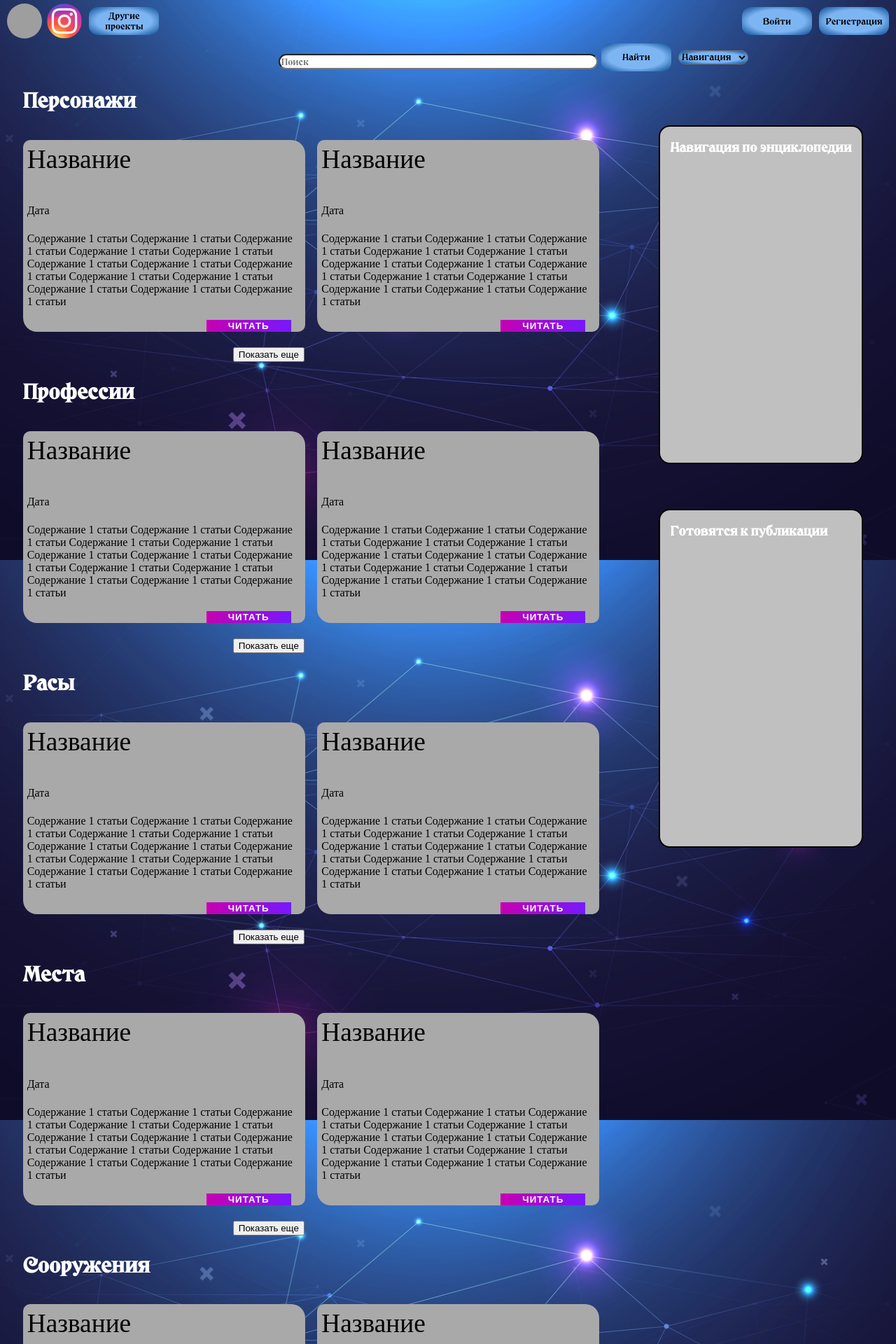
After one commit to E-Newman/LSS, a PHP site: page /world.php in a window 1280 px wide. The commit adds this page. Shown: the top 1920 px of the page at 70% size. Run offline with PHP 8.4, Linux system fonts and the light colour scheme; some libraries are stand-ins or nearby versions; grey boxes are pictures that could not be loaded.

Commit message:
World and article page templates

```diff
--- a/styleforexperiments.css
+++ b/styleforexperiments.css
@@ -92,8 +92,6 @@ div.content {
 }
 
 .eventblock {
-    /*position: relative;*/
-    /*bottom: 17em;*/
     background-color: silver;
     width: 30em;
     height: 30em;
@@ -122,6 +120,12 @@ h2 {
     font-family: Columbina;
     font-size: 30px;
     color: white;
+}
+
+h3 {
+	font-family: Columbina;
+    color: white;
+	margin-left:5%;
 }
 
 .sub {
--- a/wiki.php
+++ b/wiki.php
@@ -119,7 +119,7 @@ echo ' <link rel="stylesheet" type="text/css" href="styleforexperiments.css"> ';
 		<div class="content">
 			<div style=" padding-top:1%; padding-bottom:1%;">
 				<div class="sub" style="margin-left:14em; display:inline-block;">Дрэго</div>
-				<img id="dregoim" src="images/planet.png" height=80px width=80px style="border-radius:50%; margin-left:85%;  display:inline-block;"/>
+				<a href='world.php'><img id="dregoim" src="images/planet.png" height=80px width=80px style="border-radius:50%; margin-left:85%;  display:inline-block;"/></a>
 				<div class="worldhint" id="dregohint" style="margin-left:35%">
 					<p>Название мира: Астарм</p>
 					<p>Книги по миру: "Дрэго", "Тинни и Тени"</p>
@@ -141,7 +141,7 @@ echo ' <link rel="stylesheet" type="text/css" href="styleforexperiments.css"> ';
 				</div>
 			</div>
 			<div class="eventblock">
-				<h3 style="font-family:Columbina; margin-left:1em;">Ближайшие события</h3>
+				<h3>Ближайшие события</h3>
 				<div style="height:70%;">
 					<!--TODO сюда грузим события-->
 				</div>
--- /dev/null
+++ b/world.php
@@ -0,0 +1,497 @@
+<?php
+    session_start();
+?>
+<!DOCTYPE html>
+
+<html lang="en" xmlns="http://www.w3.org/1999/xhtml">
+<head>
+<?php if(empty($_SESSION['login'])){
+		echo ' <link rel="stylesheet" type="text/css" href="styleforexperiments.css"> ';
+	} else {
+		echo ' <link rel="stylesheet" type="text/css" href="styleBySanya.css"> ';
+	}
+?>
+<meta charset="utf-8" />
+<title>Лианкины истории: мир</title> <!--TODO: название мира через запрос-->
+<link rel="stylesheet" href="libs/magnific-popup/magnific-popup.css">
+<script src="http://ajax.googleapis.com/ajax/libs/jquery/1.7.1/jquery.min.js" type="text/javascript"></script>
+<script src="/JS/scripts.js" type="text/javascript"></script>
+<script src="libs/magnific-popup/jquery.magnific-popup.min.js"></script>
+<script type="text/javascript">
+	var links = { 'index': 'index.php', 'wiki': 'wiki.php', 'news': 'news.php' };
+</script>
+<style>
+	h2 {
+		margin-left: 1.5%;
+	}
+	.b {
+		width: 45%;
+	}
+	.eventblock {
+		width: 90%;
+		margin-left: 0%;
+		margin-right:5%;
+	}
+</style>
+</head>
+<header class = "headfoot">
+	<div class = "head" style="margin-left: 5px;">
+        <div class="headfoot" style="height:0.1em"></div>
+            <button id="logo" onClick='location.href="https://vk.com/liankastory"' style="background: url(source/vk.png) round"></button>
+			<button id="logo" onClick='location.href="https://instagram.com/firstova.helena"' style= "background: url(source/inst.png) round"></button>
+			<button class="headbutton">Другие проекты</button>
+        </div>
+		<div class = "head" style="margin-right: 5px; ">
+			<button class="headbutton popup auth" href = "#loginForm">Войти</button>
+            <button class="headbutton user" onClick='location.href="userlc.php"' >Личный кабинет</button>
+			<button class="headbutton popup auth" href = "#regForm">Регистрация</button>
+        </div>
+	</div>
+</header>
+<body>
+    <div>
+        <div class="headfoot" style="height:0.1em"></div>
+        <div class="hidden">
+            <form id="regForm" action="reg.php" method="POST" onsubmit="return false">
+                <h1>Регистрация</h1>
+                <p>Имя пользователя:</p>
+                <input id="regField1" type="text" name="name" required maxlength="15"/><br>
+                <p id="errField1" style="display:none; color:red;">Никнейм должен состоять из английских букв и цифр</p>
+                <p id="errField11" style="display:none; color:red;">Никнейм уже занят</p>
+                <p>E-mail:</p>
+                <input id="regField2" type="text" name="email" required maxlength="30"/><br>
+                <p id="errField2" style="display:none; color:red;">Введите корректный e-mail</p>
+                <p id="errField22" style="display:none; color:red;">e-mail занят</p>
+                <p>Пароль:</p>
+                <input id="regField3" type="password" name="password" required maxlength="32"/><br>
+				<p id="errField3" style="display:none; color:red;">Пароль должен состоять минимум из 8 символов и максимум из 32</p>
+                <p id="errField4" style="display:none; color:red;">Пароль должен содержать минимум 1 цифру, 1 букву каждого регистра и минимум 8 символов</p>
+
+                <p>Повторите пароль:</p>
+                <input id="regField4" type="password" name="password1" required maxlength="32"/><br>
+				<p id="errField5" style="display:none; color:red;">Пароли не совпадают</p>
+                <p>
+                    <input id="regField5" type="checkbox" name="personal" required />
+                    Я соглашаюсь на обработку персональных данных
+                </p>
+				<p id="errField6" style="display:none; color:red;">Согласитесь, ну пожалуйста!</p>
+                <p>
+                    <input type="checkbox" name="personal" />
+                    Подписаться на e-mail рассылку(Необязательно)
+                </p>
+                <div style="text-align:center">
+                    <button id="regComplete"  > Зарегистрироваться</button>
+                </div>
+            </form>
+        </div>
+        <div class="hidden">
+            <form id="loginForm" action="login.php" method="POST" onsubmit="return false">
+                <h1>Войти</h1>
+                <p>Имя пользователя:</p>
+                <input id="logField1" type="text" name="name" required maxlength="15"/><br>
+                <p id="errlogField1" style="display:none; color:red;">Такого пользователя не существует</p>
+                <p>Пароль:</p>
+                <input id="logField2" type="password" name="password" required maxlength="32"/><br>
+                <p id="errlogField2" style="display:none; color:red;">Неправильный пароль</p>
+                <div style="text-align:center">
+                    <button id="logComplete">Войти</button>
+                    <button>Забыли пароль?</button>
+				</div>
+				</form>
+        </div>
+		<div class="content">
+			<input name="search" type="text" style="font-family: Columbina; margin-left:15%; margin-top:1em; width:35%; height:40%;
+				border-radius: 1em;" placeholder="Поиск"/>
+			<button class="headbutton" style="width:5%">Найти</button>
+			<!--TODO: попытка перейти выдаёт undefined-->
+			<select id = "select" class="navsel">
+				<option value="0">Навигация</option>
+				<option value="index">Главная страница</option>
+				<option value="wiki">Вселенная</option>
+				<option value="news">Новости</option>
+				<option>Блог</option>
+				<option>Книги</option>
+				<option>Обратная связь</option>
+			</select>
+		</div>
+		<div class="content">
+			<div style="margin-right:1%; width:70%;">
+				<h2>Персонажи</h2>
+				<div class="b">
+					<p class="a">
+						Название
+					</p>
+					<p class="b">
+						Дата
+					</p>
+					<p class="c">
+						Содержание 1 статьи
+						Содержание 1 статьи
+						Содержание 1 статьи
+						Содержание 1 статьи
+						Содержание 1 статьи
+						Содержание 1 статьи
+						Содержание 1 статьи
+						Содержание 1 статьи
+						Содержание 1 статьи
+						Содержание 1 статьи
+						Содержание 1 статьи
+						Содержание 1 статьи
+						Содержание 1 статьи
+					</p>
+					<button class="btn">Читать</button>
+				</div>
+				<div class="b">
+					<p class="a">
+						Название
+					</p>
+					<p class="b">
+						Дата
+					</p>
+					<p class="c">
+						Содержание 1 статьи
+						Содержание 1 статьи
+						Содержание 1 статьи
+						Содержание 1 статьи
+						Содержание 1 статьи
+						Содержание 1 статьи
+						Содержание 1 статьи
+						Содержание 1 статьи
+						Содержание 1 статьи
+						Содержание 1 статьи
+						Содержание 1 статьи
+						Содержание 1 статьи
+						Содержание 1 статьи
+					</p>
+					<button class="btn">Читать</button>
+				</div>
+				<h5>
+					<input id="show_more1" count_show="0" count_add="3" type_query="1" type="button" class="loadmore" value="Показать еще" />
+				</h5>
+				<h2>Профессии</h2>
+				<div class="b">
+					<p class="a">
+						Название
+					</p>
+					<p class="b">
+						Дата
+					</p>
+					<p class="c">
+						Содержание 1 статьи
+						Содержание 1 статьи
+						Содержание 1 статьи
+						Содержание 1 статьи
+						Содержание 1 статьи
+						Содержание 1 статьи
+						Содержание 1 статьи
+						Содержание 1 статьи
+						Содержание 1 статьи
+						Содержание 1 статьи
+						Содержание 1 статьи
+						Содержание 1 статьи
+						Содержание 1 статьи
+					</p>
+					<button class="btn">Читать</button>
+				</div>
+				<div class="b">
+					<p class="a">
+						Название
+					</p>
+					<p class="b">
+						Дата
+					</p>
+					<p class="c">
+						Содержание 1 статьи
+						Содержание 1 статьи
+						Содержание 1 статьи
+						Содержание 1 статьи
+						Содержание 1 статьи
+						Содержание 1 статьи
+						Содержание 1 статьи
+						Содержание 1 статьи
+						Содержание 1 статьи
+						Содержание 1 статьи
+						Содержание 1 статьи
+						Содержание 1 статьи
+						Содержание 1 статьи
+					</p>
+					<button class="btn">Читать</button>
+				</div>
+				<h5>
+					<input id="show_more1" count_show="0" count_add="3" type_query="1" type="button" class="loadmore" value="Показать еще" />
+				</h5>
+				<h2>Расы</h2>
+				<div class="b">
+					<p class="a">
+						Название
+					</p>
+					<p class="b">
+						Дата
+					</p>
+					<p class="c">
+						Содержание 1 статьи
+						Содержание 1 статьи
+						Содержание 1 статьи
+						Содержание 1 статьи
+						Содержание 1 статьи
+						Содержание 1 статьи
+						Содержание 1 статьи
+						Содержание 1 статьи
+						Содержание 1 статьи
+						Содержание 1 статьи
+						Содержание 1 статьи
+						Содержание 1 статьи
+						Содержание 1 статьи
+					</p>
+					<button class="btn">Читать</button>
+				</div>
+				<div class="b">
+					<p class="a">
+						Название
+					</p>
+					<p class="b">
+						Дата
+					</p>
+					<p class="c">
+						Содержание 1 статьи
+						Содержание 1 статьи
+						Содержание 1 статьи
+						Содержание 1 статьи
+						Содержание 1 статьи
+						Содержание 1 статьи
+						Содержание 1 статьи
+						Содержание 1 статьи
+						Содержание 1 статьи
+						Содержание 1 статьи
+						Содержание 1 статьи
+						Содержание 1 статьи
+						Содержание 1 статьи
+					</p>
+					<button class="btn">Читать</button>
+				</div>
+				<h5>
+					<input id="show_more1" count_show="0" count_add="3" type_query="1" type="button" class="loadmore" value="Показать еще" />
+				</h5>
+				<h2>Места</h2>
+				<div class="b">
+					<p class="a">
+						Название
+					</p>
+					<p class="b">
+						Дата
+					</p>
+					<p class="c">
+						Содержание 1 статьи
+						Содержание 1 статьи
+						Содержание 1 статьи
+						Содержание 1 статьи
+						Содержание 1 статьи
+						Содержание 1 статьи
+						Содержание 1 статьи
+						Содержание 1 статьи
+						Содержание 1 статьи
+						Содержание 1 статьи
+						Содержание 1 статьи
+						Содержание 1 статьи
+						Содержание 1 статьи
+					</p>
+					<button class="btn">Читать</button>
+				</div>
+				<div class="b">
+					<p class="a">
+						Название
+					</p>
+					<p class="b">
+						Дата
+					</p>
+					<p class="c">
+						Содержание 1 статьи
+						Содержание 1 статьи
+						Содержание 1 статьи
+						Содержание 1 статьи
+						Содержание 1 статьи
+						Содержание 1 статьи
+						Содержание 1 статьи
+						Содержание 1 статьи
+						Содержание 1 статьи
+						Содержание 1 статьи
+						Содержание 1 статьи
+						Содержание 1 статьи
+						Содержание 1 статьи
+					</p>
+					<button class="btn">Читать</button>
+				</div>
+				<h5>
+					<input id="show_more1" count_show="0" count_add="3" type_query="1" type="button" class="loadmore" value="Показать еще" />
+				</h5>
+				<h2>Сооружения</h2>
+				<div class="b">
+					<p class="a">
+						Название
+					</p>
+					<p class="b">
+						Дата
+					</p>
+					<p class="c">
+						Содержание 1 статьи
+						Содержание 1 статьи
+						Содержание 1 статьи
+						Содержание 1 статьи
+						Содержание 1 статьи
+						Содержание 1 статьи
+						Содержание 1 статьи
+						Содержание 1 статьи
+						Содержание 1 статьи
+						Содержание 1 статьи
+						Содержание 1 статьи
+						Содержание 1 статьи
+						Содержание 1 статьи
+					</p>
+					<button class="btn">Читать</button>
+				</div>
+				<div class="b">
+					<p class="a">
+						Название
+					</p>
+					<p class="b">
+						Дата
+					</p>
+					<p class="c">
+						Содержание 1 статьи
+						Содержание 1 статьи
+						Содержание 1 статьи
+						Содержание 1 статьи
+						Содержание 1 статьи
+						Содержание 1 статьи
+						Содержание 1 статьи
+						Содержание 1 статьи
+						Содержание 1 статьи
+						Содержание 1 статьи
+						Содержание 1 статьи
+						Содержание 1 статьи
+						Содержание 1 статьи
+					</p>
+					<button class="btn">Читать</button>
+				</div>
+				<h5>
+					<input id="show_more1" count_show="0" count_add="3" type_query="1" type="button" class="loadmore" value="Показать еще" />
+				</h5>
+				<h2>События</h2>
+				<div class="b">
+					<p class="a">
+						Название
+					</p>
+					<p class="b">
+						Дата
+					</p>
+					<p class="c">
+						Содержание 1 статьи
+						Содержание 1 статьи
+						Содержание 1 статьи
+						Содержание 1 статьи
+						Содержание 1 статьи
+						Содержание 1 статьи
+						Содержание 1 статьи
+						Содержание 1 статьи
+						Содержание 1 статьи
+						Содержание 1 статьи
+						Содержание 1 статьи
+						Содержание 1 статьи
+						Содержание 1 статьи
+					</p>
+					<button class="btn">Читать</button>
+				</div>
+				<div class="b">
+					<p class="a">
+						Название
+					</p>
+					<p class="b">
+						Дата
+					</p>
+					<p class="c">
+						Содержание 1 статьи
+						Содержание 1 статьи
+						Содержание 1 статьи
+						Содержание 1 статьи
+						Содержание 1 статьи
+						Содержание 1 статьи
+						Содержание 1 статьи
+						Содержание 1 статьи
+						Содержание 1 статьи
+						Содержание 1 статьи
+						Содержание 1 статьи
+						Содержание 1 статьи
+						Содержание 1 статьи
+					</p>
+					<button class="btn">Читать</button>
+				</div>
+				<h5>
+					<input id="show_more1" count_show="0" count_add="3" type_query="1" type="button" class="loadmore" value="Показать еще" />
+				</h5>
+				<h2>Артефакты</h2>
+				<div class="b">
+					<p class="a">
+						Название
+					</p>
+					<p class="b">
+						Дата
+					</p>
+					<p class="c">
+						Содержание 1 статьи
+						Содержание 1 статьи
+						Содержание 1 статьи
+						Содержание 1 статьи
+						Содержание 1 статьи
+						Содержание 1 статьи
+						Содержание 1 статьи
+						Содержание 1 статьи
+						Содержание 1 статьи
+						Содержание 1 статьи
+						Содержание 1 статьи
+						Содержание 1 статьи
+						Содержание 1 статьи
+					</p>
+					<button class="btn">Читать</button>
+				</div>
+				<div class="b">
+					<p class="a">
+						Название
+					</p>
+					<p class="b">
+						Дата
+					</p>
+					<p class="c">
+						Содержание 1 статьи
+						Содержание 1 статьи
+						Содержание 1 статьи
+						Содержание 1 статьи
+						Содержание 1 статьи
+						Содержание 1 статьи
+						Содержание 1 статьи
+						Содержание 1 статьи
+						Содержание 1 статьи
+						Содержание 1 статьи
+						Содержание 1 статьи
+						Содержание 1 статьи
+						Содержание 1 статьи
+					</p>
+					<button class="btn">Читать</button>
+				</div>
+				<h5>
+					<input id="show_more1" count_show="0" count_add="3" type_query="1" type="button" class="loadmore" value="Показать еще" />
+				</h5>
+			</div>
+			<div style="display:block; width:25%; margin-top:1%; margin-bottom:110em; margin-left:1%;"> <!--у всех боттом нормальный?-->
+				<div class="eventblock" style="margin-bottom:20%;">
+					<h3>Навигация по энциклопедии</h3>
+					<!--TODO: заполнить-->
+				</div>
+				<div class="eventblock">
+					<h3>Готовятся к публикации</h3>
+					<!--TODO: заполнить, видят ток адмен и эдитор-->
+				</div>
+			</div>
+		</div>
+	</div>
+</body>
+</html>
```
Also changed, not shown: article.php (added, +121 -0 lines), images/star.png (added).
